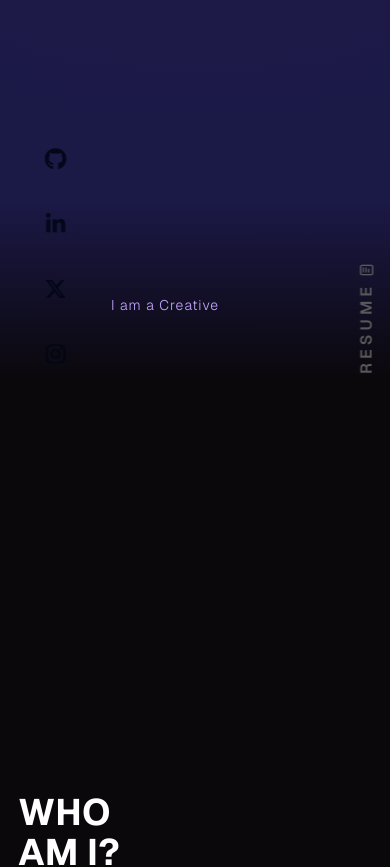
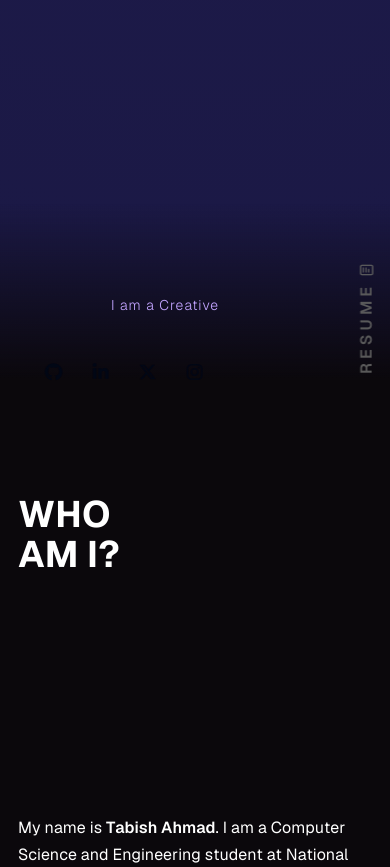
Before and after one commit to ThebishAhmad/resume, a Next.js app: page / in a window 390 px wide. Shown: the part 440-1307 px from the top of the page. Built offline with nearby package versions, Linux system fonts and the light colour scheme; no server answers; a web font is replaced by a local one.

Commit message:
Your descriptive message here

```diff
--- a/components/merged/ScrollStack.css
+++ b/components/merged/ScrollStack.css
@@ -6,7 +6,6 @@
     overflow-x: visible;
     overscroll-behavior: auto;
     -webkit-overflow-scrolling: touch;
-    scroll-behavior: smooth;
     -webkit-transform: translateZ(0);
     transform: translateZ(0);
     will-change: scroll-position;
@@ -21,8 +20,14 @@
 }
 
 .scroll-stack-inner {
-    padding: 20vh 5rem 50rem;
+    padding: 20vh 1rem 50rem;
     min-height: 100vh;
+}
+
+@media only screen and (min-width: 768px) {
+    .scroll-stack-inner {
+        padding: 20vh 5rem 50rem;
+    }
 }
 
 .scroll-stack-card-wrapper {
@@ -35,10 +40,11 @@
     backface-visibility: hidden;
     transform-style: preserve-3d;
     box-shadow: 0 0 30px rgba(0, 0, 0, 0.1);
-    height: 20rem;
+    height: auto;
+    min-height: 20rem;
     width: 100%;
     margin: 30px 0;
-    padding: 3rem;
+    padding: 1.5rem;
     border-radius: 40px;
     box-sizing: border-box;
     /* Improve mobile performance */
@@ -47,6 +53,12 @@
     position: relative;
 }
 
+@media only screen and (min-width: 768px) {
+    .scroll-stack-card {
+        padding: 3rem;
+    }
+}
+
 .scroll-stack-end {
     width: 100%;
     height: 1px;
--- a/components/merged/ScrollStack.tsx
+++ b/components/merged/ScrollStack.tsx
@@ -287,6 +287,35 @@ const ScrollStack: React.FC<ScrollStackProps> = ({
             card.style.webkitPerspective = '1000px';
         });
 
+        const handleWheel = (e: WheelEvent) => {
+            const isAtTop = scroller.scrollTop <= 0;
+            const isAtBottom = Math.abs(scroller.scrollHeight - scroller.clientHeight - scroller.scrollTop) <= 2;
+
+            if ((isAtTop && e.deltaY < 0) || (isAtBottom && e.deltaY > 0)) {
+                e.stopImmediatePropagation();
+            }
+        };
+
+        let startY = 0;
+        const handleTouchStart = (e: TouchEvent) => {
+            startY = e.touches[0].clientY;
+        };
+        const handleTouchMove = (e: TouchEvent) => {
+            const isAtTop = scroller.scrollTop <= 0;
+            const isAtBottom = Math.abs(scroller.scrollHeight - scroller.clientHeight - scroller.scrollTop) <= 2;
+            const deltaY = startY - e.touches[0].clientY;
+
+            if ((isAtTop && deltaY < 0) || (isAtBottom && deltaY > 0)) {
+                e.stopImmediatePropagation();
+            }
+        };
+
+        if (!useWindowScroll) {
+            scroller.addEventListener('wheel', handleWheel, { passive: false });
+            scroller.addEventListener('touchstart', handleTouchStart, { passive: true });
+            scroller.addEventListener('touchmove', handleTouchMove, { passive: false });
+        }
+
         setupLenis();
 
         updateCardTransforms();
@@ -297,6 +326,11 @@ const ScrollStack: React.FC<ScrollStackProps> = ({
             }
             if (lenisRef.current) {
                 lenisRef.current.destroy();
+            }
+            if (!useWindowScroll) {
+                scroller.removeEventListener('wheel', handleWheel);
+                scroller.removeEventListener('touchstart', handleTouchStart);
+                scroller.removeEventListener('touchmove', handleTouchMove);
             }
             stackCompletedRef.current = false;
             cardsRef.current = [];
--- a/components/merged/styles/About.css
+++ b/components/merged/styles/About.css
@@ -55,8 +55,8 @@
 
 @media (max-width: 768px) {
   .about-section {
-    padding: 0;
-    margin-top: 50vh;
+    padding: 50px 0;
+    margin-top: 0;
     z-index: 100;
     min-height: auto;
   }
@@ -106,8 +106,8 @@
 /* Very small mobile */
 @media (max-width: 480px) {
   .about-section {
-    padding: 0;
-    margin-top: 40vh;
+    padding: 40px 0;
+    margin-top: 0;
   }
 
   .about-me {
--- a/components/merged/styles/Achievements.css
+++ b/components/merged/styles/Achievements.css
@@ -119,7 +119,8 @@
     }
 
     .scroll-stack-container {
-        height: 45vh;
+        height: 95vh;
+        min-height: 650px;
         border-radius: 20px;
     }
 
--- a/components/merged/styles/Career.css
+++ b/components/merged/styles/Career.css
@@ -36,6 +36,7 @@
   display: flex;
   flex-direction: column;
   margin: 0px auto;
+  color: #fff;
 }
 
 .career-info-box {
--- a/components/merged/styles/SocialIcons.css
+++ b/components/merged/styles/SocialIcons.css
@@ -95,13 +95,19 @@ div.resume-button span {
 @media only screen and (max-width: 767px) {
   .social-icons {
     display: flex;
-    gap: 15px;
-    left: 5px;
-    bottom: 15px;
+    flex-direction: row;
+    gap: 12px;
+    left: 10px;
+    bottom: 5px;
+  }
+
+  .social-icons span {
+    width: 35px;
+    height: 35px;
   }
 
   .social-icons a {
-    font-size: 22px;
+    font-size: 18px;
   }
 
   .resume-button {
```
